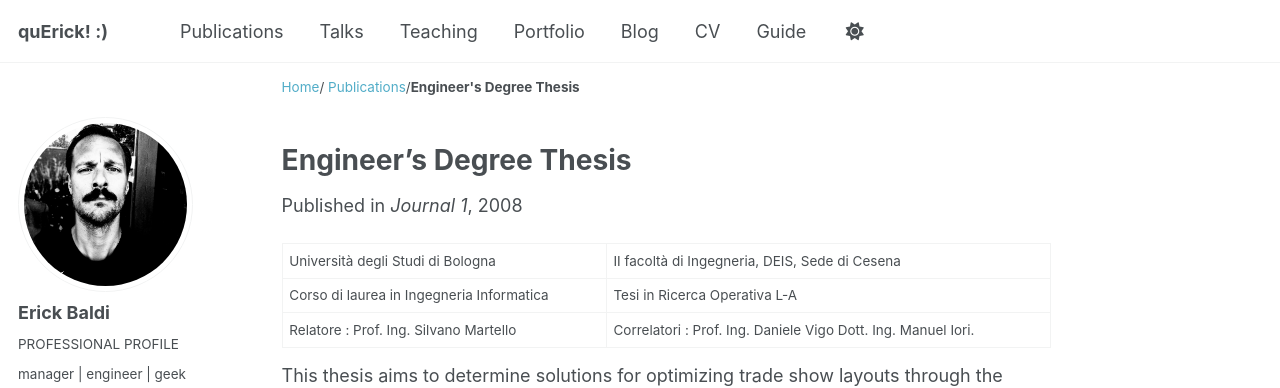
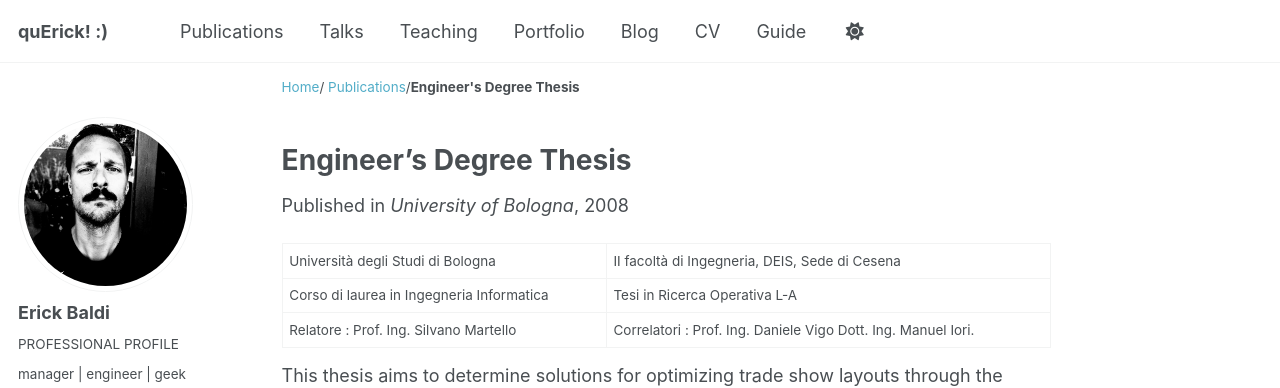
Before and after one commit to erickbaldi/erickbaldi.github.io, a Jekyll site: the page built from _publications/2008-07-24-engineer-degree-thesis.md, in a window 1280 px wide and 1298 px high. Shown: the top 388 px of the window. Built offline with Jekyll 4.4.1, drawn with Linux system fonts in a browser that asks for light colours; a script that is not in the unit is left out.

Commit message:
Update 2008-07-24-engineer-degree-thesis.md

```diff
--- a/_publications/2008-07-24-engineer-degree-thesis.md
+++ b/_publications/2008-07-24-engineer-degree-thesis.md
@@ -5,7 +5,7 @@ category: manuscripts
 permalink: /publications/2008-07-24-engineer-degree-thesis
 excerpt: 'Modelli e algoritmi per la ottimizzazione di layout fieristici'
 date: 2008-07-24
-venue: 'Journal 1'
+venue: 'University of Bologna'
 slidesurl: 'https://docs.google.com/presentation/d/e/2PACX-1vRkHoU_SsWBQDzhAF6io8_uDq136COjqAZNjFCEuKN6Ncy_SQu8_i8mL6msoUkA3uXVZ6gP65PSh6QG/pub?start=true&amp;loop=true&amp;delayms=60000'
 paperurl: 'https://it.scribd.com/document/14760045/Tesi-Erick-Baldi'
 bibtexurl: 'https://github.com/erickbaldi/Progetto_Tesi_Laurea_Latex'
```
